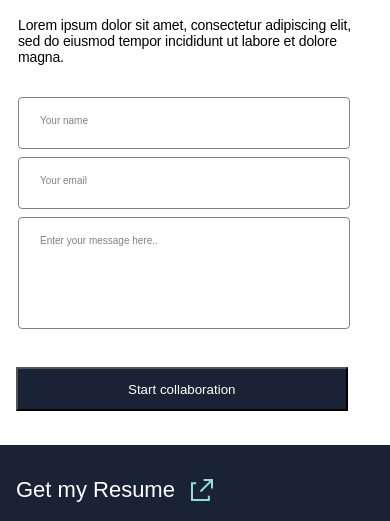
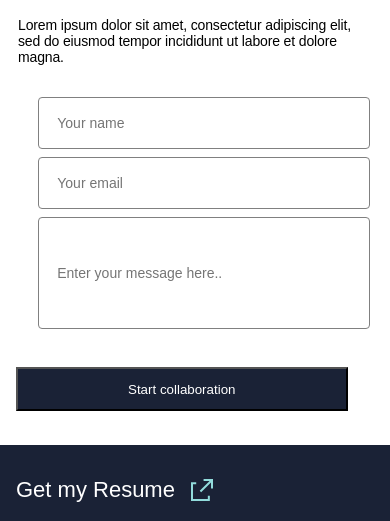
Before and after one commit to Yonasle/Mobile_Portfoilo, a website: page index.html in a window 390 px wide. Shown: the part 5069-5590 px from the top of the page. Drawn offline with Linux system fonts and the light colour scheme.

Commit message:
labels changed by placeholder

```diff
--- a/index.html
+++ b/index.html
@@ -149,16 +149,13 @@
         dolore magna.</article>
       <form action="https://formspree.io/f/mjvdryev" method="POST">
         <div class="the-relative">
-          <input type="text" maxlength="30" required>
-          <label for="">Your name</label>
+          <input type="text" maxlength="30" placeholder="Your name" required>
         </div>
         <div class="the-relative">
-          <input type="email" required>
-          <label for="">Your email</label>
+          <input type="email" placeholder="Your email" required>
         </div>
         <div class="the-relative">
-          <input type="text" maxlength="500" class="text-area" required>
-          <label for="">Enter your message here..</label>
+          <input type="text" maxlength="500" class="text-area" placeholder="Enter your message here.." required>
         </div>
         <button class="st_colla">Start collaboration</button>
       </form>
--- a/style.css
+++ b/style.css
@@ -578,8 +578,16 @@
     padding-left: 18px;
   }
 
+  input[type="email"] {
+    padding-left: 18px;
+  }
+
   .the-relative {
     position: relative;
+    width: 100%; /* set the parent container to be 100% of the page width */
+    display: flex;
+    justify-content: center; /* center the child element horizontally */
+    align-items: center;
   }
 
   .text-area {
```
